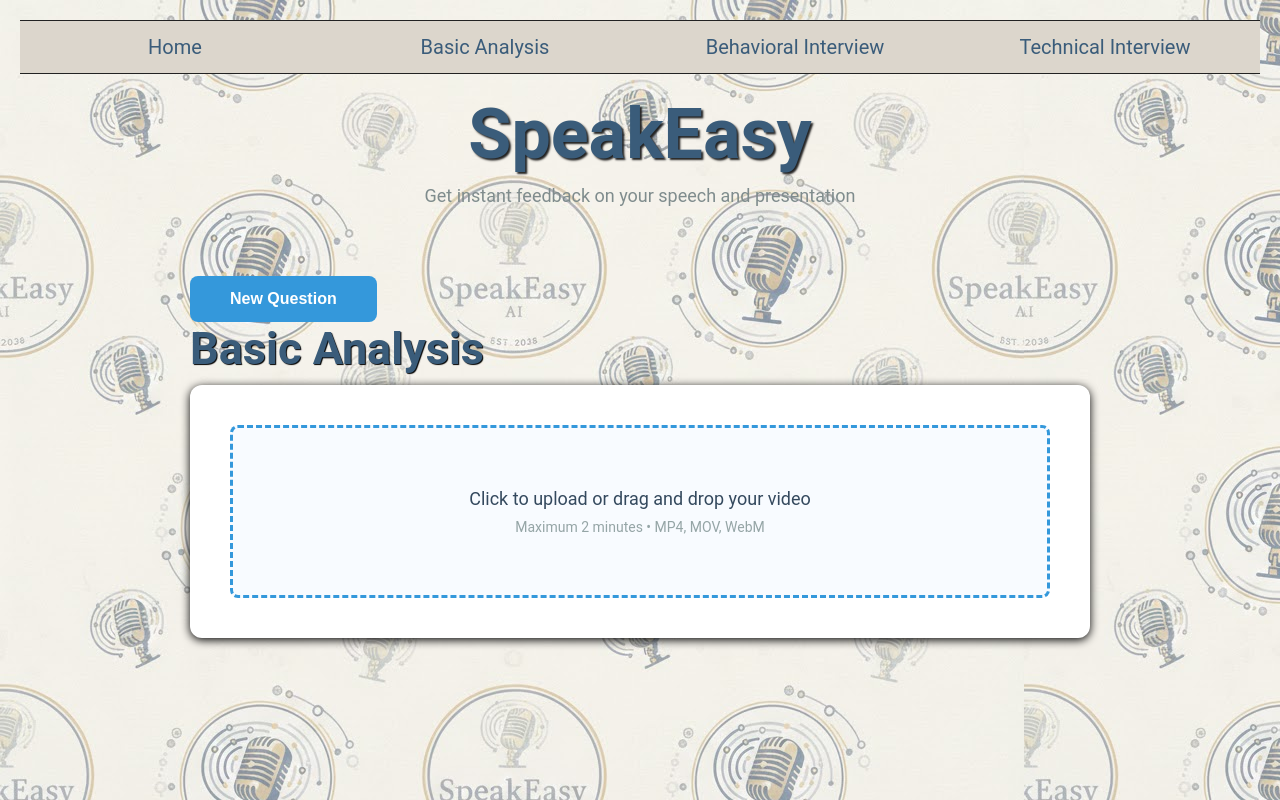
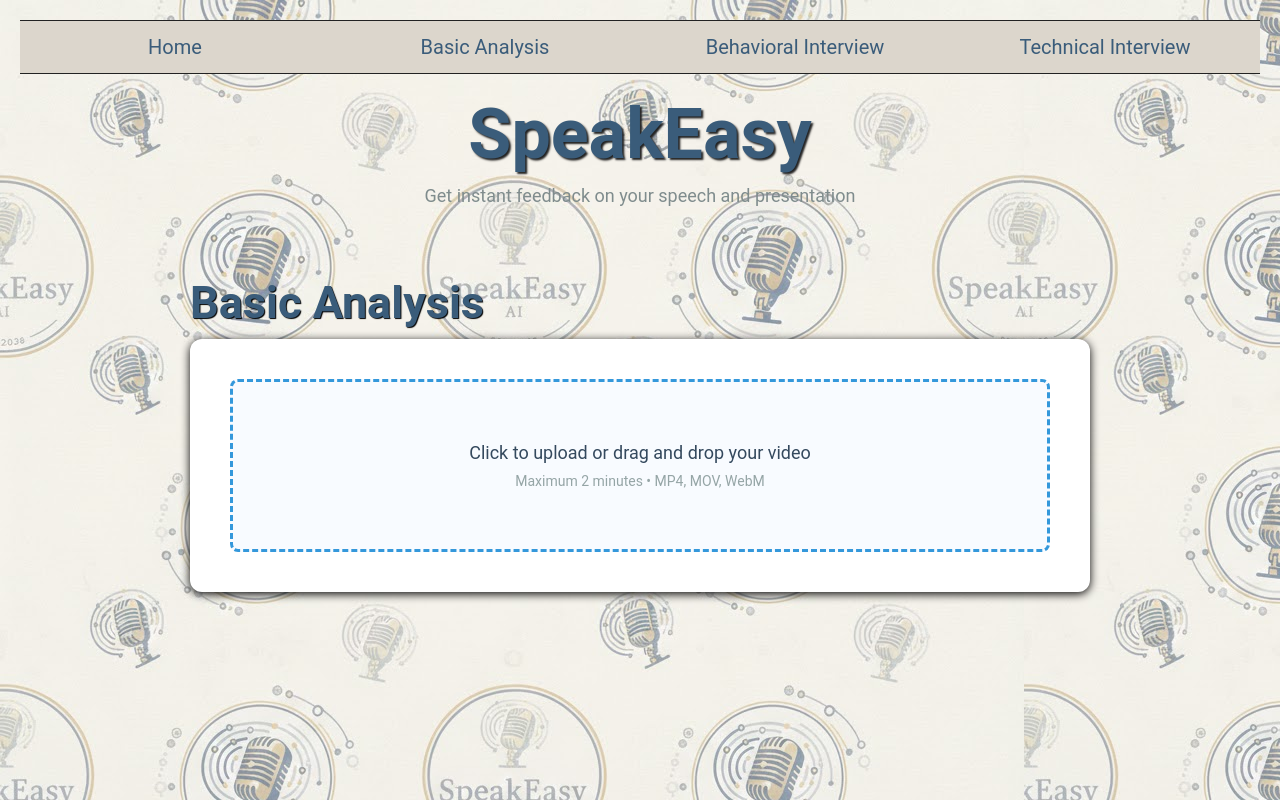
Before and after one commit to lowic123/SpeakEasy, a website built with webpack: page Frontend/Scripts/BasicAnalysis.html in a window 1280 px wide. Built offline with nearby package versions, Linux system fonts and the light colour scheme.

Commit message:
Removed Question button for BasicAnalysis.html

```diff
--- a/Frontend/Scripts/BasicAnalysis.html
+++ b/Frontend/Scripts/BasicAnalysis.html
@@ -154,24 +154,7 @@
       background: #2980b9;
     }
 
-    .btnQuestion {
-      display: flex;
-      background: #3498db;
-      color: white;
-      padding: 14px 40px;
-      border: none;
-      border-radius: 8px;
-      font-size: 16px;
-      cursor: pointer;
-      transition: background 0.3s;
-      font-weight: 600;
-      margin-top: 20px;
-      align-content: flex-end;
-    }
 
-    .btnQuestion:hover {
-      background: #2980b9;
-    }
 
     .btn:disabled {
       background: #bdc3c7;
@@ -341,9 +324,7 @@
     <p class="tagline">Get instant feedback on your speech and presentation</p>
   </div>
 
-  <div>
-    <button class="btnQuestion" id="NewQuestionBtn">New Question</button>
-  </div>
+
 
   <div class ="subheader">
     <h2>Basic Analysis</h2>
```
